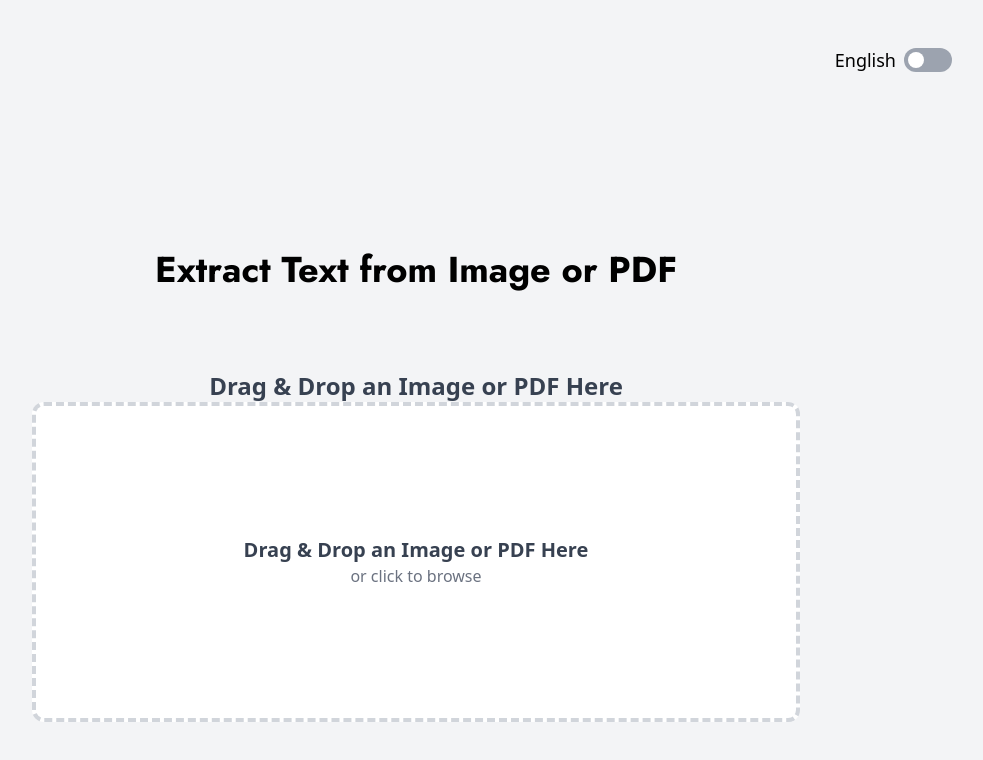
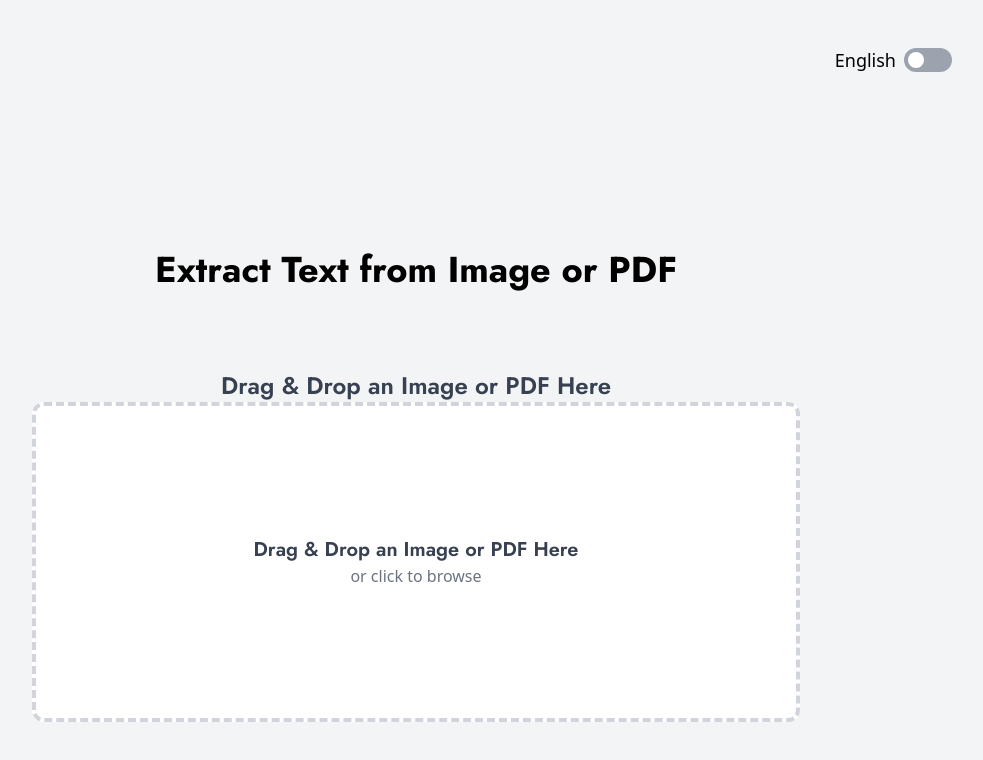
Before and after one commit to johnassefatheeth/OCR-AM-front-end, a React (Vite) app: page / in a window 1280 px wide. Shown: the top 760 px of the page, without its empty margins (224-1207 px from the left). Built offline with nearby package versions, Linux system fonts and the light colour scheme.

Commit message:
apply Jost font styling to headers and buttons in App component

```diff
--- a/src/App.jsx
+++ b/src/App.jsx
@@ -92,7 +92,7 @@ function App() {
         </label>
       </div>
       <h1 className={`text-4xl mb-20 mt-40 font-bold ${i18n.language === 'en' ? 'font-jost' : ''}`}>{t('header_text')}</h1>
-      <h2 className="text-2xl font-semibold text-gray-700">{t('drag_drop')}</h2>
+      <h2 className="text-2xl font-semibold font-jost text-gray-700">{t('drag_drop')}</h2>
 
       <div
         {...getRootProps()}
@@ -100,7 +100,7 @@ function App() {
       >
         <input {...getInputProps()} />
         <div>
-          <h3 className="text-xl font-semibold text-gray-700">{t('drag_drop')}</h3>
+          <h3 className="text-xl font-semibold font-jost text-gray-700">{t('drag_drop')}</h3>
           <p className="text-gray-500">or click to browse</p>
         </div>
       </div>
@@ -112,7 +112,7 @@ function App() {
       {/* File preview (Image or PDF) */}
       {file && (
         <div className="mt-8 text-center relative">
-          <h3 className="text-2xl font-semibold text-gray-700">
+          <h3 className="text-2xl font-semibold font-jost text-gray-700">
             {file.type === 'image' ? t('file_preview_image') : t('file_preview_pdf')}
           </h3>
           <button
@@ -138,7 +138,7 @@ function App() {
           {/* Extract button */}
           <button
             onClick={handleExtract}
-            className="mt-4 px-6 py-2 bg-blue-600 text-white rounded-full text-lg font-semibold hover:bg-blue-700 transition-all duration-200"
+            className="mt-4 px-6 py-2 bg-blue-600 text-white rounded-full text-lg font-semibold font-jost hover:bg-blue-700 transition-all duration-200"
           >
             {t('extract')}
           </button>
```
